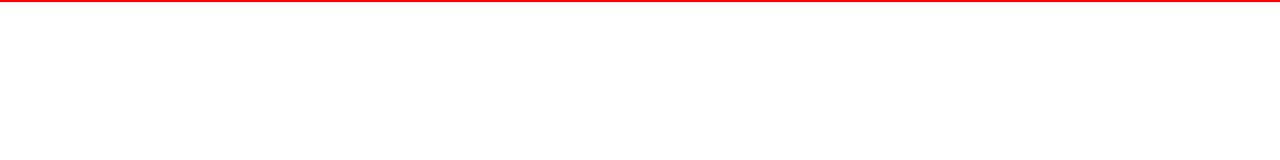
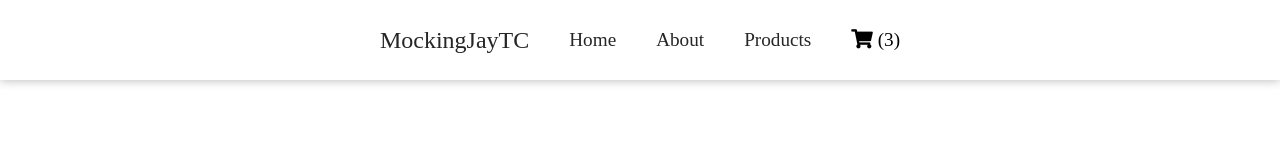
Before and after one commit to MockingJay-TC/JavaScript-ProductsPage, a plain HTML site: page index.html in a window 1280 px wide. Drawn offline with Linux system fonts and the light colour scheme.

Commit message:
done with my navigation

```diff
--- a/css/style.css
+++ b/css/style.css
@@ -1,10 +1,53 @@
 * {
   margin: 0;
   padding: 0;
+  list-style: none;
+  box-sizing: border-box;
+  font-family: Fira Code;
+  align-items: center;
+  justify-content: center;
+}
+#root {
+  width: 100vw;
 }
 
-
-
-#root{
-    border: 1px solid red;
+.navbar{
+  display: flex;
+  background-color: #ffffff;
+  align-items: center;
+  box-shadow: 0px 0px 10px 0.1px rgba(0, 0, 0, 0.3);
+  color: #262626;
+  z-index: 2
 }
+.navbar h2{
+  padding: 20px;
+  font-size: 1.5rem;
+  cursor: pointer;
+  color: 0px 0px 10px 0.1px;
+  font-weight: 500;
+}
+.navbar ul{
+  display: flex;
+  line-height: 40px;
+  text-align: right;
+  align-items: right;
+  justify-content: right;
+}
+.navbar ul li{
+  padding: 20px;
+  font-size: 1.2rem;
+  text-align: right;
+  align-items: right;
+  justify-content: right;
+  cursor: pointer;
+}
+.click {
+  border: none;
+  background: #fff;
+  padding: 20px;
+  font-size: 1.2rem;
+  line-height: 30px;
+}
+.click:hover{
+  border:
+}
--- a/index.html
+++ b/index.html
@@ -1,13 +1,16 @@
 <!DOCTYPE html>
 <html lang="en">
+
 <head>
     <meta charset="UTF-8">
     <meta http-equiv="X-UA-Compatible" content="IE=edge">
     <meta name="viewport" content="width=device-width, initial-scale=1.0">
     <title>Products Page</title>
     <link rel="stylesheet" href="css/style.css">
+    <link rel="stylesheet" href="https://use.fontawesome.com/releases/v5.15.3/css/all.css" integrity="sha384-SZXxX4whJ79/gErwcOYf+zWLeJdY/qpuqC4cAa9rOGUstPomtqpuNWT9wdPEn2fk" crossorigin="anonymous">
 
 </head>
+
 <body>
     <div id="root">
 
@@ -15,5 +18,6 @@
     <script src="js/script.js"></script>
     <script src="js/app.js"></script>
 </body>
+
 </html>
 <!-- Victor.Aremu -->
--- a/js/script.js
+++ b/js/script.js
@@ -1,8 +1,49 @@
-let scaffold = document.getElementById('root');
-let navbar = document.createElement('div');
-navbar.className = 'navbar'
-let container = document.createElement('div');
-let title = document.createElement('h2');
-let price = document.createElement('h4');
-let stock = document.createElement('h4');
-let despription = document.createElement('p');
+// The document.createElement() method create html elements specified by tagName.
+let scaffold = document.getElementById("root");
+let navbar = document.createElement("div");
+let container = document.createElement("div");
+let card = document.createElement('div');
+let title = document.createElement("h2");
+let price = document.createElement("h4");
+let stock = document.createElement("h4");
+let description = document.createElement("p");
+let imageUrl = document.createElement("img");
+let btnElement = document.createElement("a");
+let cart = document.createElement("div");
+
+// The ClassName property gets and sets the value of the class attribute of the specified element
+navbar.className = "navbar";
+container.className = "container";
+title.className = "title";
+price.className = "price";
+stock.className = "stock";
+description.className = "description";
+imageUrl.className = "imageurl";
+btnElement.className = "button";
+cart.className = "cart";
+card.className = 'card';
+
+// creating navbar
+let heading = document.createElement("h2");
+heading.innerText = "MockingJayTC";
+let navigation = document.createElement("ul");
+navigation.innerHTML = `<li>Home</li>
+                        <li>About</li>
+                        <li>Products</li>
+                        `;
+cart.innerHTML =    `
+                    <button class="click">
+                    <i class="fas fa-shopping-cart"></i>
+                    <put>(<pin>3</pin>)</put>
+                    </button>
+                    `;
+
+// Container
+card.append(title,price, stock, description, imageUrl, btnElement);
+
+
+container.append(card);
+
+
+navbar.append(heading, navigation, cart);
+scaffold.append(navbar, container);
```
Also changed, not shown: js/app.js (+7 -7 lines), img/headset.png (added), 2 other files.
